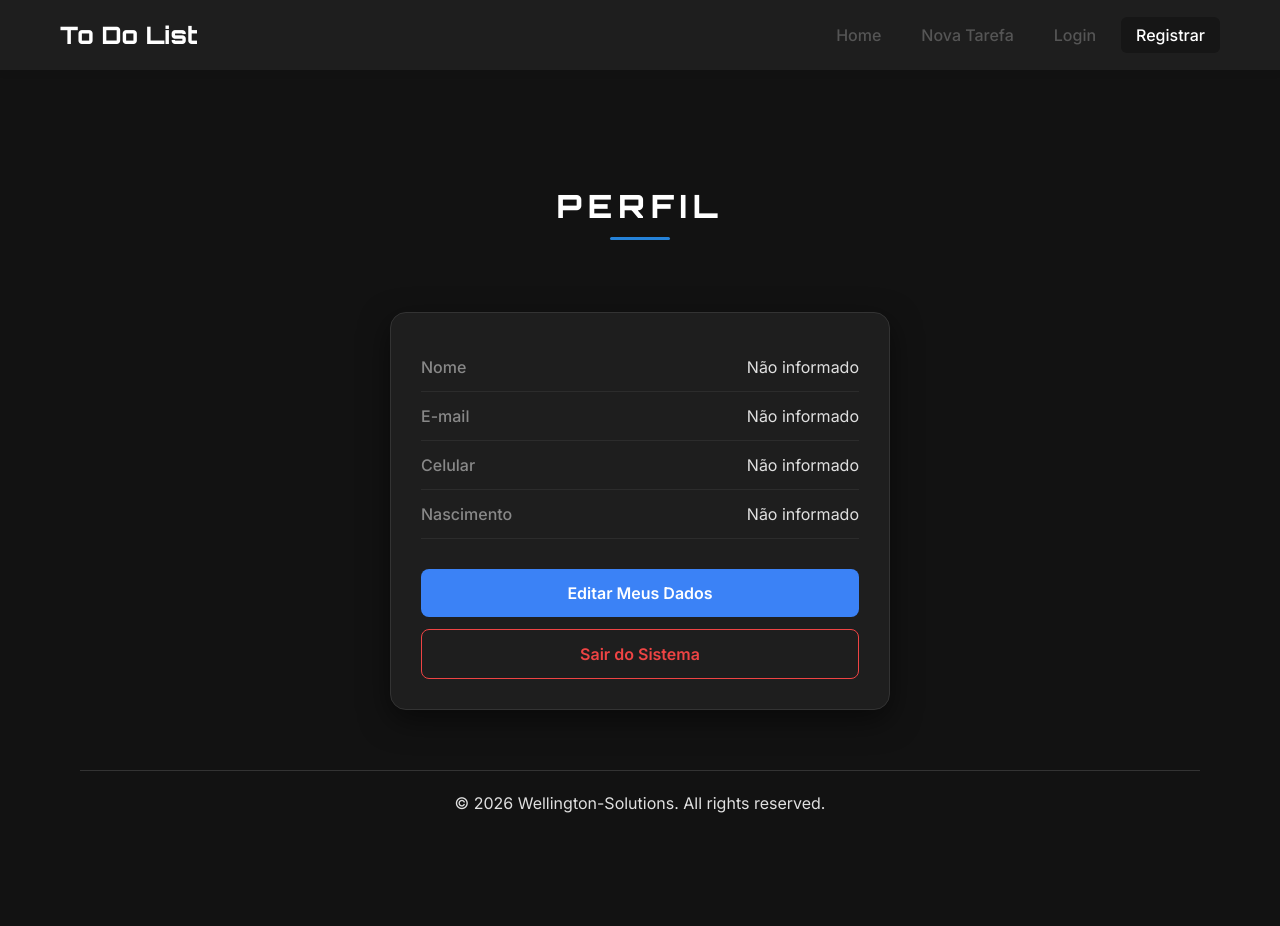
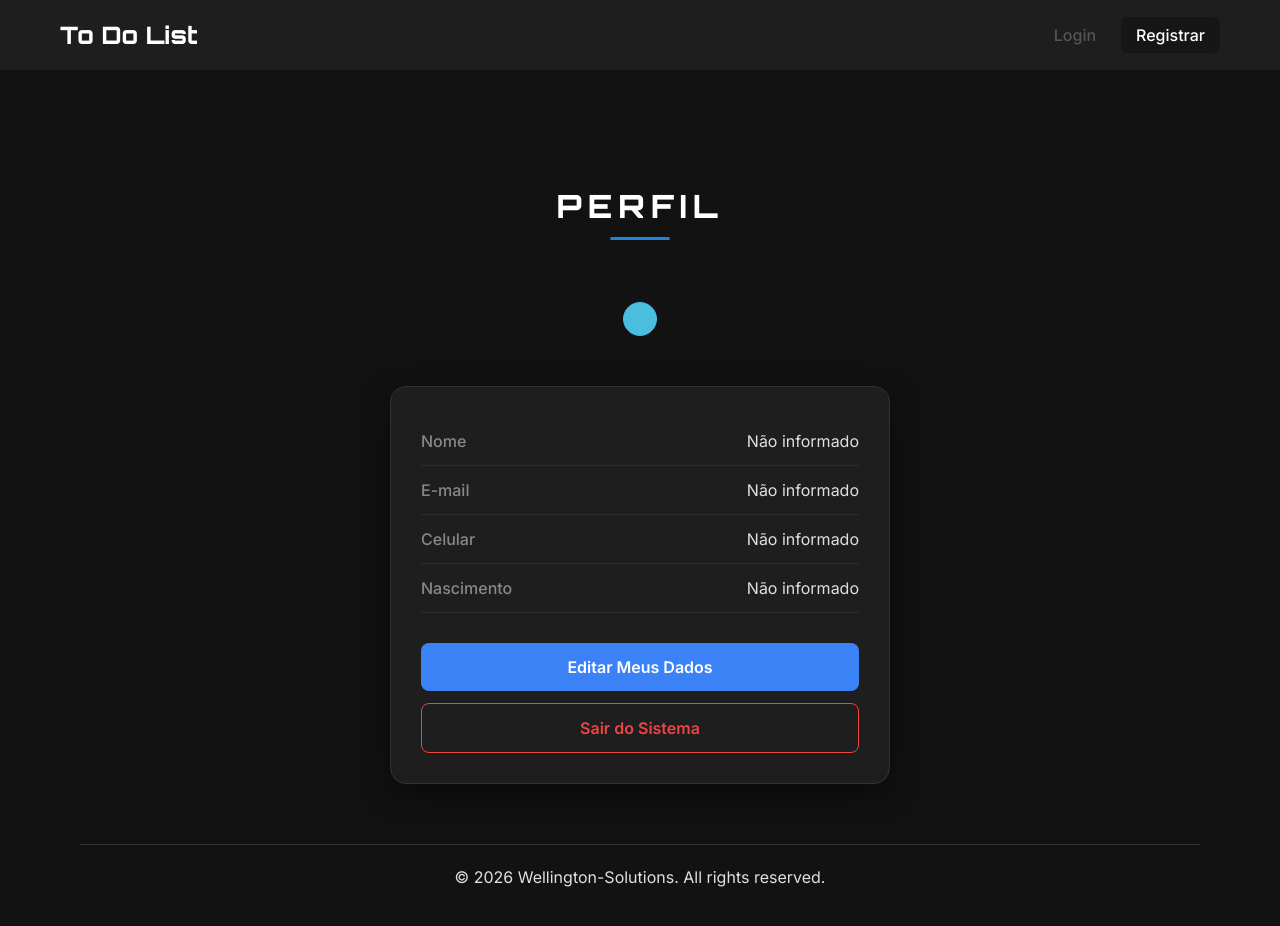
Before and after one commit to Wellington-Silva/To-do-List, a React (Vite) app: page /profile in a window 1280 px wide. Shown: the top 926 px of the page. Built offline with nearby package versions, Linux system fonts and the light colour scheme.

Commit message:
Fix show screens in home

```diff
--- a/src/App.tsx
+++ b/src/App.tsx
@@ -75,20 +75,20 @@ export default function App() {
         if (!taskToUpdate) return;
 
         const statusAtual = taskToUpdate.isCompleted ?? taskToUpdate.completed ?? false;
-        const novoStatus = !statusAtual;
+        const newStatus = !statusAtual;
 
-        console.log(`Alterando tarefa ${id} de ${statusAtual} para ${novoStatus}`);
+        console.log(`Alterando tarefa ${id} de ${statusAtual} para ${newStatus}`);
 
         try {
             await apiRequest<any>(`/tasks/${id}`, {
                 method: "PUT",
                 body: JSON.stringify({
-                    isCompleted: novoStatus
+                    isCompleted: newStatus
                 })
             });
 
             setTasks(prevTasks => prevTasks.map(task =>
-                task.id === id ? { ...task, isCompleted: novoStatus, completed: novoStatus } : task
+                task.id === id ? { ...task, isCompleted: newStatus, completed: newStatus } : task
             ));
 
         } catch (error) {
@@ -189,15 +189,17 @@ export default function App() {
                     <div className="nav-container">
                         <div className="logo">To Do List</div>
                         <nav className="nav-links">
-                            <Link to="/">Home</Link>
-                            <Link to="/add-task">Nova Tarefa</Link>
                             {!user ? (
                                 <>
-                                    <Link to="/login" className="login-btn">Login</Link>
+                                    <Link to="/" className="login-btn">Login</Link>
                                     <Link to="/register" className="register-btn">Registrar</Link>
                                 </>
                             ) : (
-                                <Link to="/profile">Perfil</Link>
+                                <>
+                                    <Link to="/home">Home</Link>
+                                    <Link to="/add-task">Nova Tarefa</Link>
+                                    <Link to="/profile">Perfil</Link>
+                                </>
                             )}
                         </nav>
                     </div>
@@ -205,9 +207,9 @@ export default function App() {
 
                 <main className="main-content">
                     <Routes>
-                        <Route path="/" element={<Home tasks={tasks} onToggleTask={handleToggleTask} onDelete={handleDeleteTask} />} />
+                        <Route path="/" element={<Login onLoginSubmit={handleLoginUser} />} />
+                        <Route path="/home" element={<Home tasks={tasks} onToggleTask={handleToggleTask} onDelete={handleDeleteTask} />} />
                         <Route path="/add-task" element={<AddTask onEventSubmit={handleAddTask} />} />
-                        <Route path="/login" element={<Login onLoginSubmit={handleLoginUser} />} />
                         <Route path="/profile" element={<Profile user={user} onLogout={handleLogout} onUpdate={handleUpdateUser} />} />
                         <Route path="/register" element={<Register onEventSubmit={handleRegisterUser} />} />
                     </Routes>
--- a/src/pages/Profile/index.tsx
+++ b/src/pages/Profile/index.tsx
@@ -45,7 +45,6 @@ function Profile({ user, onLogout, onUpdate }: ProfileProps) {
         navigate('/');
     };
 
-    // A função de salvar recebe os dados já mastigados como objeto
     const onSubmit = (data: userType) => {
         onUpdate({ ...data, id: userData.id });
         setIsEditing(false);
@@ -54,10 +53,16 @@ function Profile({ user, onLogout, onUpdate }: ProfileProps) {
     return (
         <div className="container">
             <Title title="Perfil" />
+            <div className='profile'>
+                {userData?.name.split(' ')
+                    .map(palavra => palavra.charAt(0))
+                    .join('')
+                    .toUpperCase()
+                }
+            </div>
             <div className="data">
                 {isEditing ? (
                     <form onSubmit={handleSubmit(onSubmit)} className="register-form">
-
                         <Label htmlFor="name">Nome</Label>
                         <Input
                             {...register("name", { required: "Nome é obrigatório" })}
--- a/src/pages/Profile/styles.css
+++ b/src/pages/Profile/styles.css
@@ -11,7 +11,7 @@
     flex-direction: column;
     width: 100%;
     max-width: 500px;
-    background-color: #1e1e1e; /* Card escuro */
+    background-color: #1e1e1e;
     border: 1px solid #333;
     border-radius: 16px;
     padding: 30px;
@@ -19,6 +19,17 @@
     box-shadow: 0 10px 30px rgba(0, 0, 0, 0.5);
     color: #ffffff;
     margin-bottom: 60px;
+}
+
+.container .profile {
+    border-radius: 100%;
+    background-color: rgb(75, 190, 224);
+    color: #FFFFFF;
+    padding: 16px;
+    margin: 20px;
+    font-size: 40px;
+    border: 1px solid rgb(63, 188, 226);
+    box-shadow: 10px rgb(83, 180, 209);
 }
 
 .data p {
```
